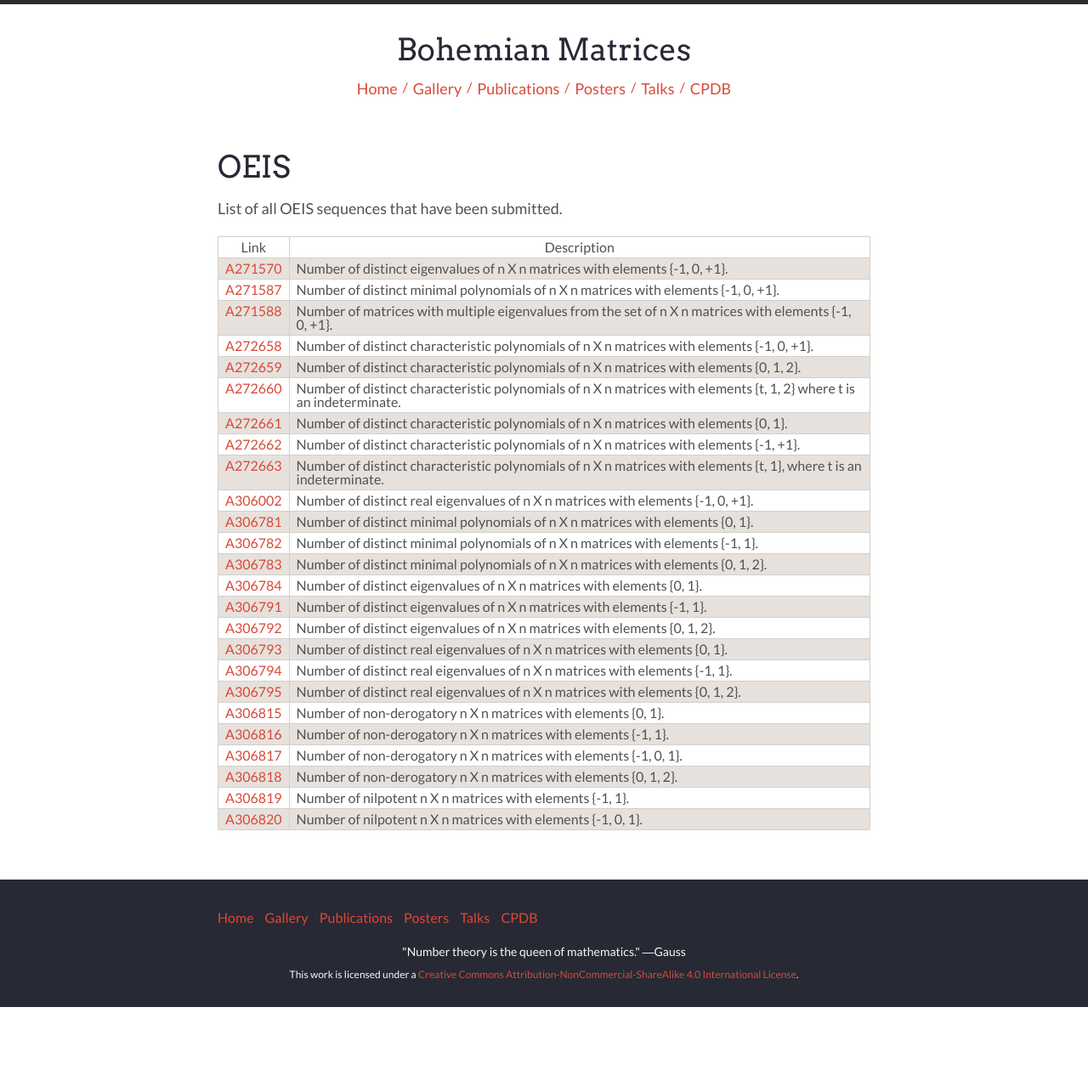
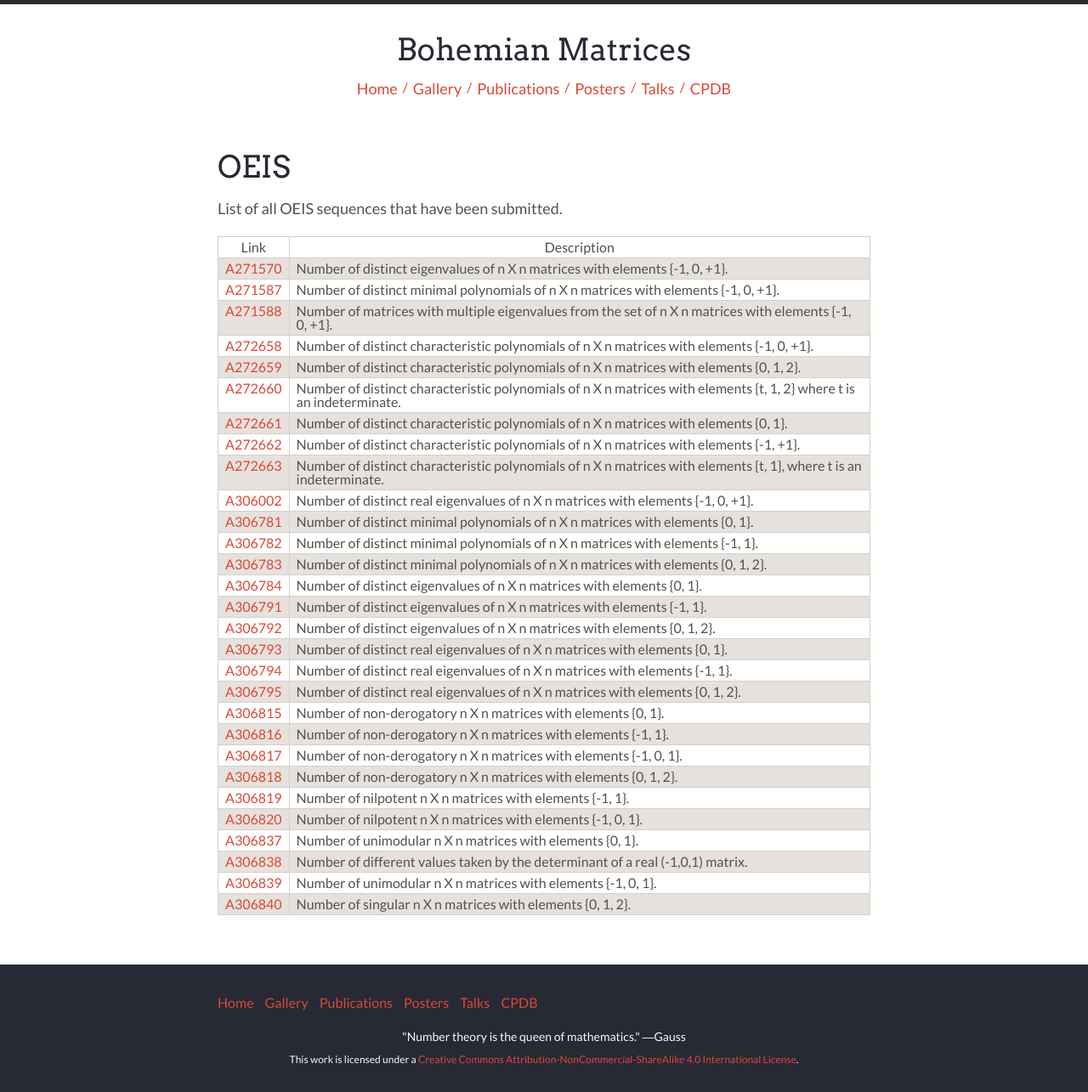
Before and after one commit to BohemianMatrices/BohemianMatrices, a Jekyll site: the page built from cpdb/oeis.md, in a window 1280 px wide. Shown: the whole page at 85% size. Built offline with Jekyll 4.4.1, drawn with Linux system fonts in a browser that asks for light colours; nearby versions of some CDN libraries; before the commit the page ends 1185 px from its top, so only the background shows below that.

Commit message:
Added new OEIS sequences

```diff
--- a/cpdb/oeis.md
+++ b/cpdb/oeis.md
@@ -33,3 +33,7 @@ List of all OEIS sequences that have been submitted.
 | [A306818](https://oeis.org/A306818) | Number of non-derogatory n X n matrices with elements {0, 1, 2}. |
 | [A306819](https://oeis.org/A306819) | Number of nilpotent n X n matrices with elements {-1, 1}. |
 | [A306820](https://oeis.org/A306820) | Number of nilpotent n X n matrices with elements {-1, 0, 1}. |
+| [A306837](https://oeis.org/A306837) | Number of unimodular n X n matrices with elements {0, 1}. |
+| [A306838](https://oeis.org/A306838) | Number of different values taken by the determinant of a real (-1,0,1) matrix. |
+| [A306839](https://oeis.org/A306839) | Number of unimodular n X n matrices with elements {-1, 0, 1}. |
+| [A306840](https://oeis.org/A306839) | Number of singular n X n matrices with elements {0, 1, 2}. |
```
Also changed, not shown: cpdb/unstructured/unstructured_0_1.md (+1 -1 lines), cpdb/unstructured/unstructured_0_1_2.md (+1 -1 lines), cpdb/unstructured/unstructured_n1_0_1.md (+1 -1 lines), cpdb/unstructured/unstructured_n1_1.md (+1 -1 lines).
